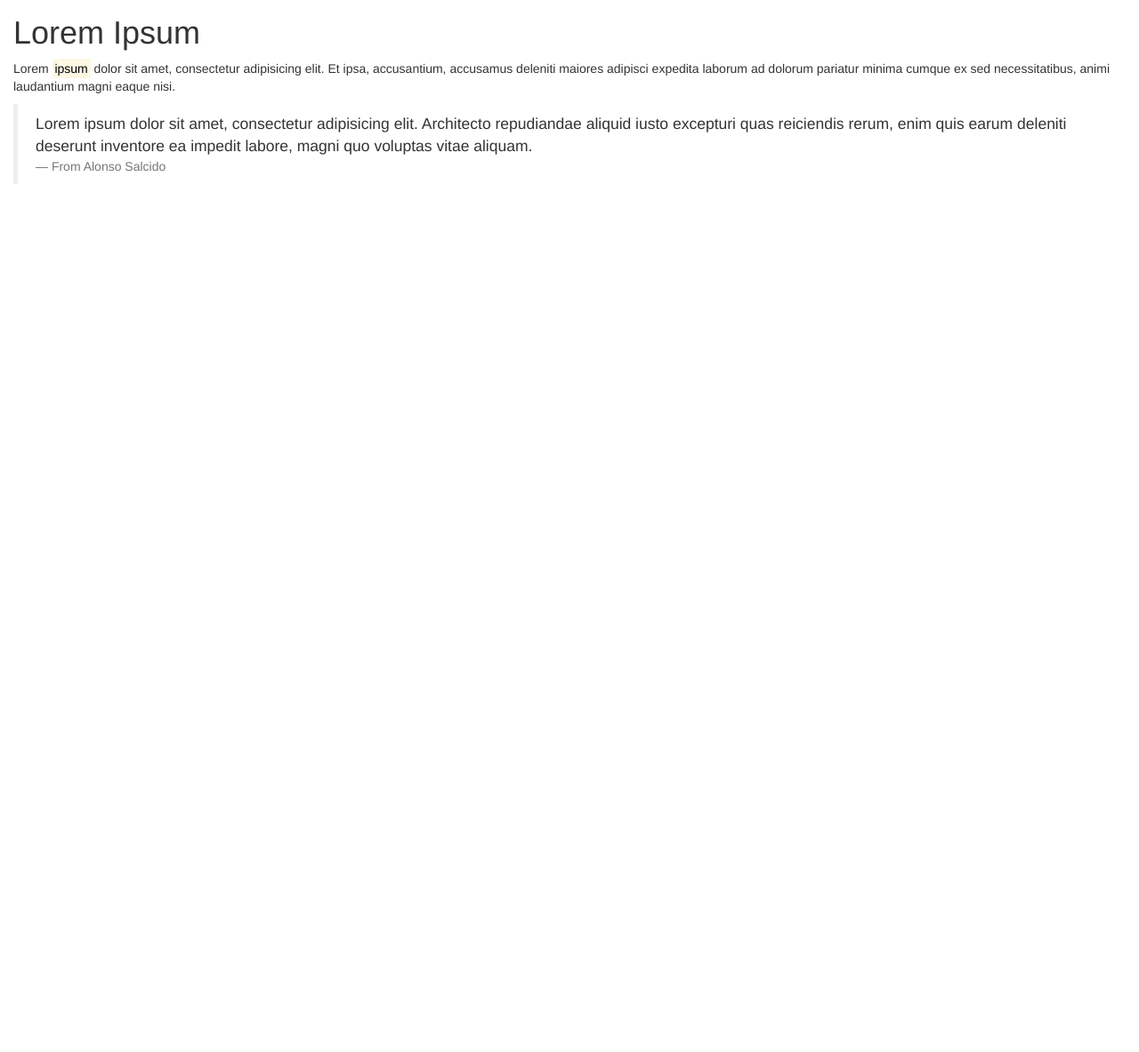
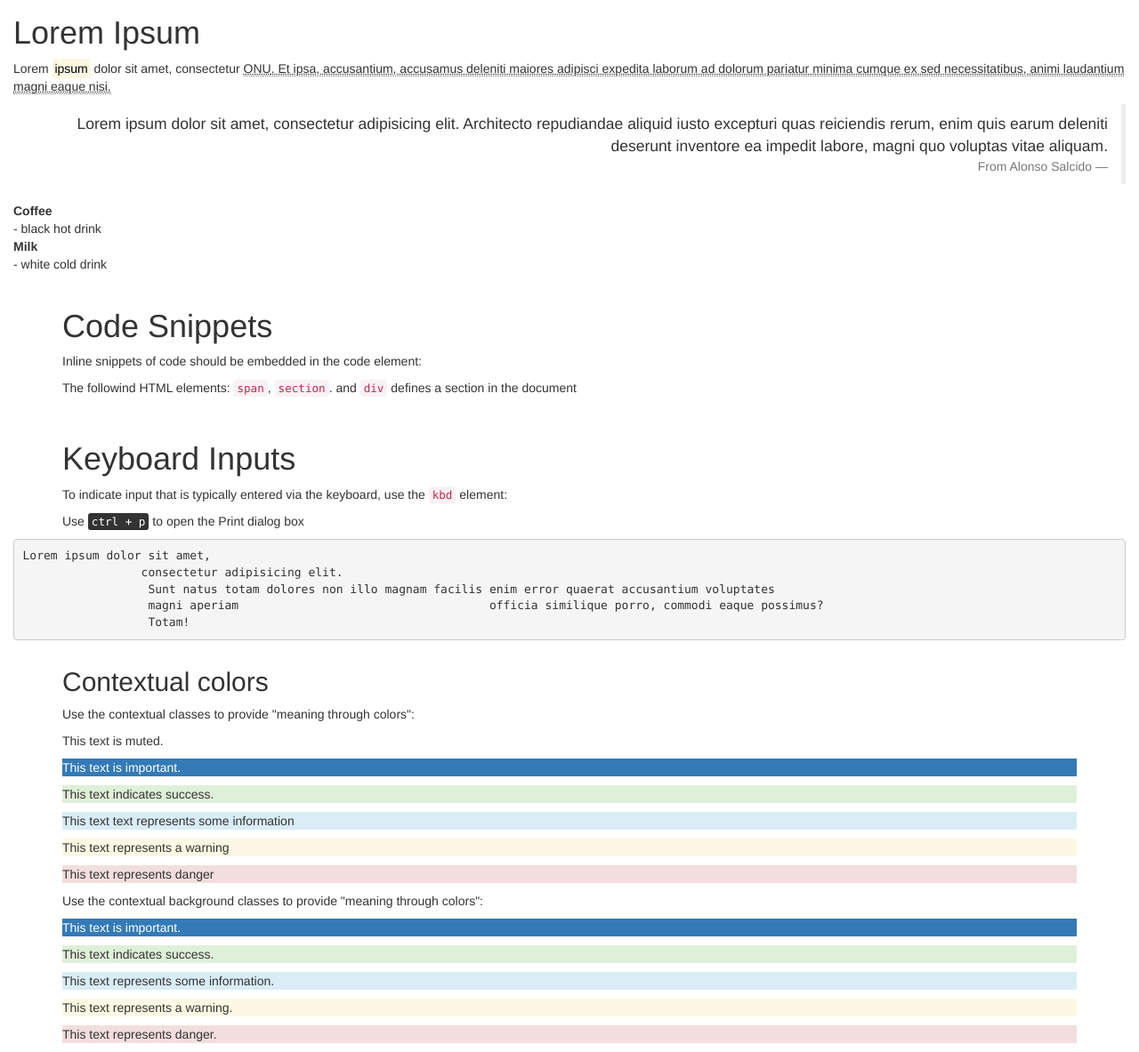
Before and after one commit to warmab13/unitIICSS, a plain HTML site: page bootstrapex/index.html in a window 1280 px wide. Shown: the part 997-2180 px from the top of the page at 89% size. Before the commit the page ends 1224 px from the top, so only its background shows below. Drawn offline with nearby package versions, Linux system fonts and the light colour scheme.

Commit message:
abbr, code, kbd, dt, dd, dl, pre, text-color, bg-color

```diff
--- a/bootstrapex/index.html
+++ b/bootstrapex/index.html
@@ -65,11 +65,50 @@
 
 	<div class="container-fluid">
 		<h1>Lorem Ipsum</h1>
-		<p>Lorem <mark>ipsum</mark> dolor sit amet, consectetur <abbr>adipisicing elit<abbr>. Et ipsa, accusantium, accusamus deleniti maiores adipisci expedita laborum ad dolorum pariatur minima cumque ex sed necessitatibus, animi laudantium magni eaque nisi.</p>
-		<blockquote>
+		<p>Lorem <mark>ipsum</mark> dolor sit amet, consectetur <abbr title="Organización de las Naciones Unidas">ONU<abbr>. Et ipsa, accusantium, accusamus deleniti maiores adipisci expedita laborum ad dolorum pariatur minima cumque ex sed necessitatibus, animi laudantium magni eaque nisi.</p>
+		<blockquote class="blockquote-reverse">
 			Lorem ipsum dolor sit amet, consectetur adipisicing elit. Architecto repudiandae aliquid iusto excepturi quas reiciendis rerum, enim quis earum deleniti deserunt inventore ea impedit labore, magni quo voluptas vitae aliquam.
 			<footer>From Alonso Salcido</footer>
 		</blockquote>
+
+		<dl>
+			<dt>Coffee</dt>
+			<dd>- black hot drink</dd>
+			<dt>Milk</dt>
+			<dd>- white cold drink</dd>
+		</dl>
+
+		<div class="container">
+			<h1>Code Snippets</h1>
+			<p>Inline snippets of code should be embedded in the code element:</p>
+			<p>The followind HTML elements: <code>span</code>, <code>section</code>. and <code>div</code> defines a section in the document</p>
+		<br>
+		<h1>Keyboard Inputs</h1>
+		<p>To indicate input that is typically entered via the keyboard, use the <code>kbd</code> element:</p>
+		<p>Use <kbd>ctrl + p</kbd> to open the Print dialog box</p>
+		</div>
+		<pre>Lorem ipsum dolor sit amet,
+		 consectetur adipisicing elit.
+		  Sunt natus totam dolores non illo magnam facilis enim error quaerat accusantium voluptates
+		  magni aperiam                                    officia similique porro, commodi eaque possimus?
+		  Totam!</pre>
+	</div>
+
+	<div class="container">
+		<h2>Contextual colors</h2>
+		<p>Use the contextual classes to provide "meaning through colors":</p>
+		<p class="bg-muted">This text is muted.</p>
+		<p class="bg-primary">This text is important.</p>
+		<p class="bg-success">This text indicates success.</p>
+		<p class="bg-info">This text text represents some information</p>
+		<p class="bg-warning">This text represents a warning</p>
+		<p class="bg-danger">This text represents danger</p>
+		  <p>Use the contextual background classes to provide "meaning through colors":</p>
+  <p class="bg-primary">This text is important.</p>
+  <p class="bg-success">This text indicates success.</p>
+  <p class="bg-info">This text represents some information.</p>
+  <p class="bg-warning">This text represents a warning.</p>
+  <p class="bg-danger">This text represents danger.</p>
 	</div>
 </body>
 </html>
```
